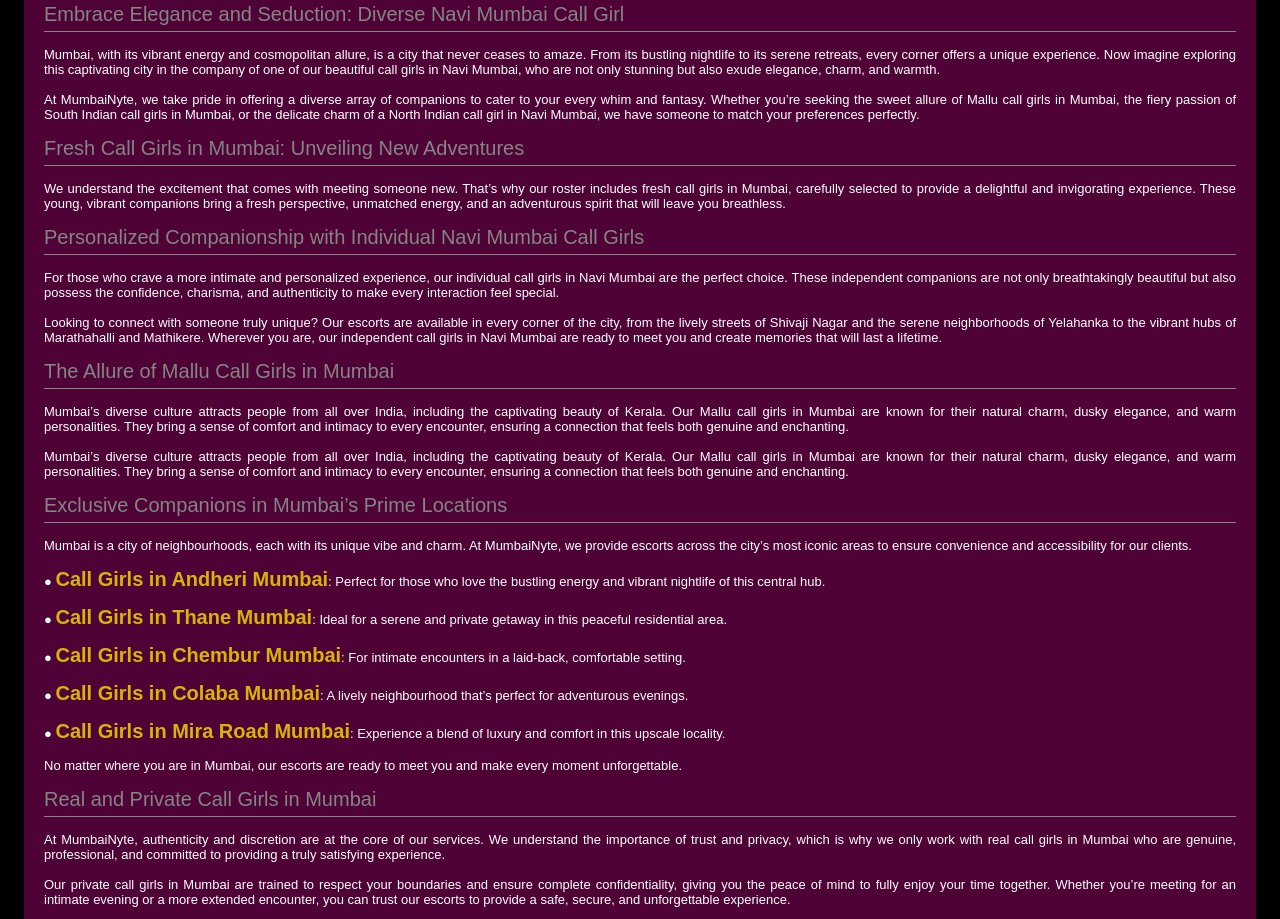
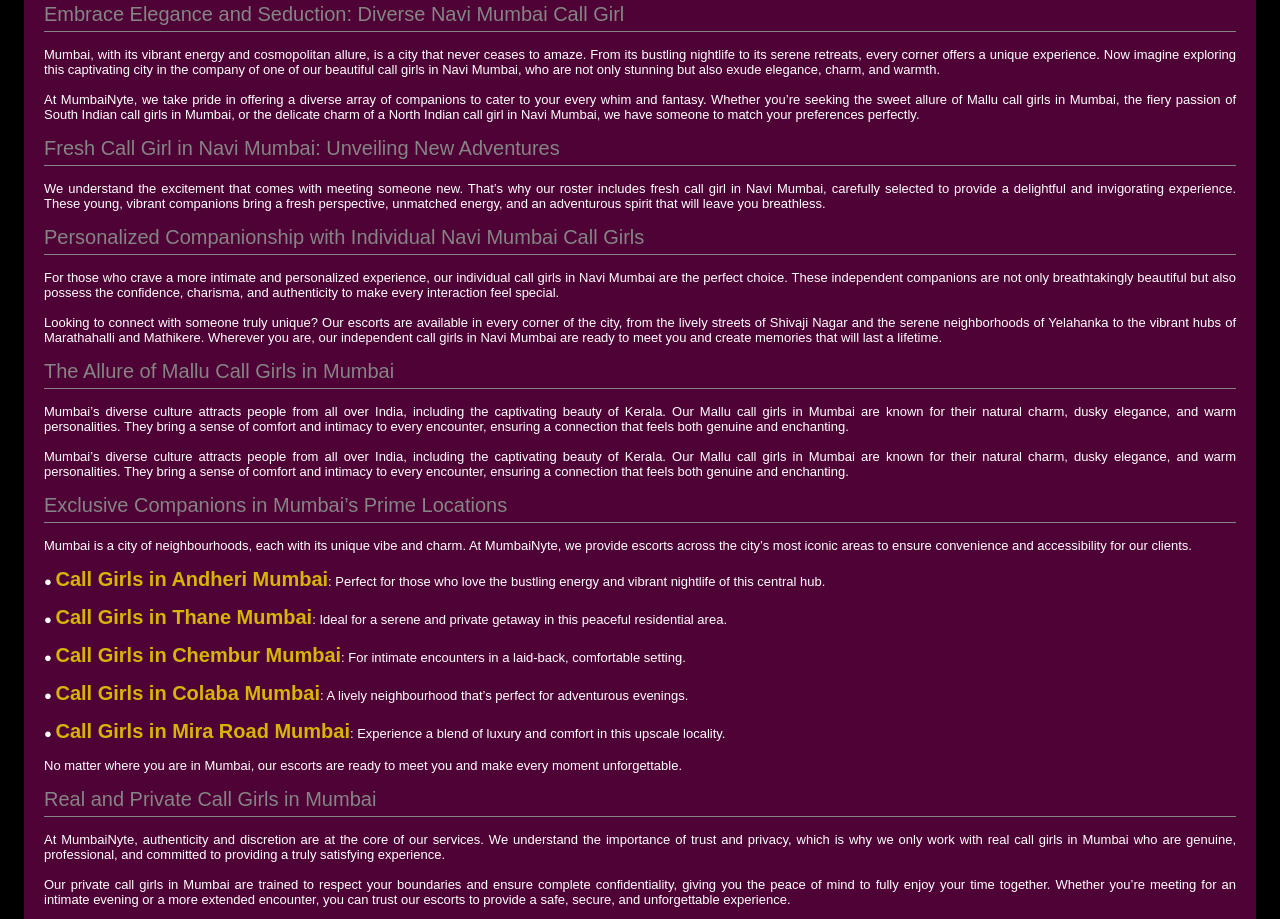
Before and after one commit to sjon01/mu.mumbainyte, a plain HTML site: page index.html in a window 1280 px wide. Shown: the part 5654-6573 px from the top of the page. Drawn offline with Linux system fonts and the light colour scheme; a web font is replaced by a local one.

Commit message:
Update index.html

```diff
--- a/index.html
+++ b/index.html
@@ -1365,8 +1365,8 @@
 
                      <p style="text-align:justify;">At MumbaiNyte, we take pride in offering a diverse array of companions to cater to your every whim and fantasy. Whether you’re seeking the sweet allure of Mallu call girls in Mumbai, the fiery passion of South Indian call girls in Mumbai, or the delicate charm of a North Indian call girl in Navi Mumbai, we have someone to match your preferences perfectly.</p>
 
-                     <h3 style="text-align:justify;">Fresh Call Girls in Mumbai: Unveiling New Adventures</h3>
-                     <p style="text-align:justify;">We understand the excitement that comes with meeting someone new. That’s why our roster includes fresh call girls in Mumbai, carefully selected to provide a delightful and invigorating experience. These young, vibrant companions bring a fresh perspective, unmatched energy, and an adventurous spirit that will leave you breathless.</p>
+                     <h3 style="text-align:justify;">Fresh Call Girl in Navi Mumbai: Unveiling New Adventures</h3>
+                     <p style="text-align:justify;">We understand the excitement that comes with meeting someone new. That’s why our roster includes fresh call girl in Navi Mumbai, carefully selected to provide a delightful and invigorating experience. These young, vibrant companions bring a fresh perspective, unmatched energy, and an adventurous spirit that will leave you breathless.</p>
 
                     <h3 style="text-align:justify;">Personalized Companionship with Individual Navi Mumbai Call Girls</h3>
                     <p style="text-align:justify;">For those who crave a more intimate and personalized experience, our individual call girls in Navi Mumbai are the perfect choice. These independent companions are not only breathtakingly beautiful but also possess the confidence, charisma, and authenticity to make every interaction feel special.</p>
```
